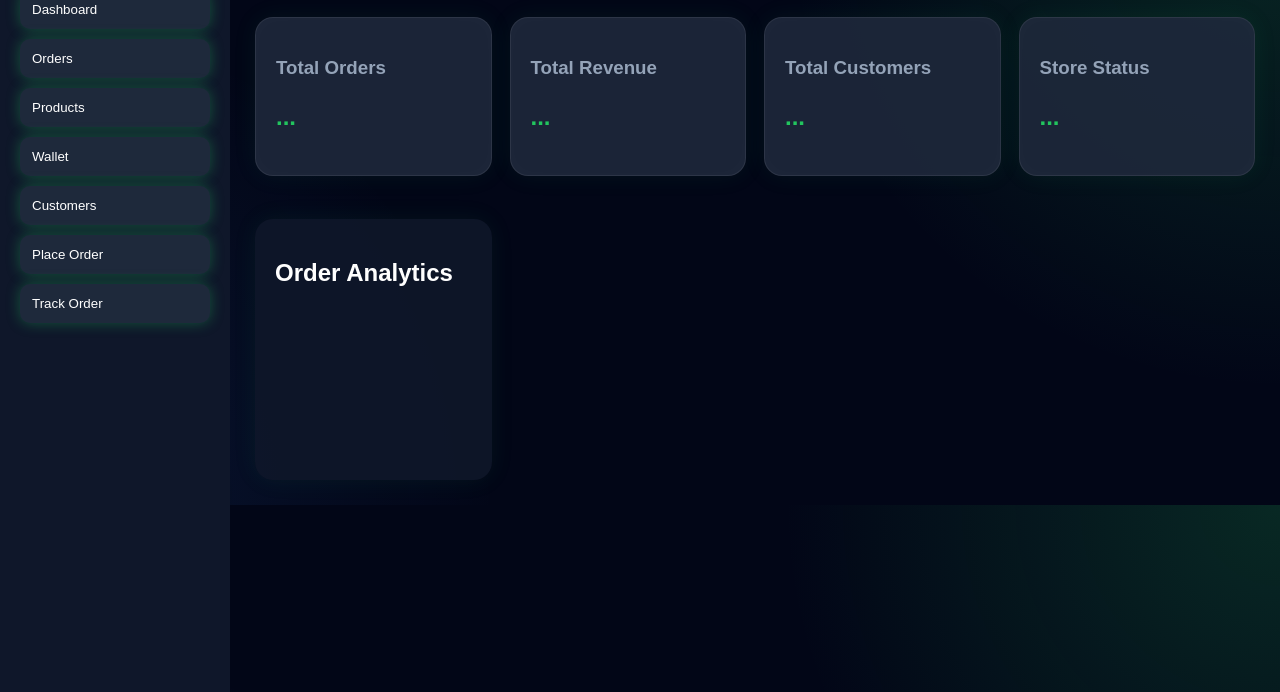
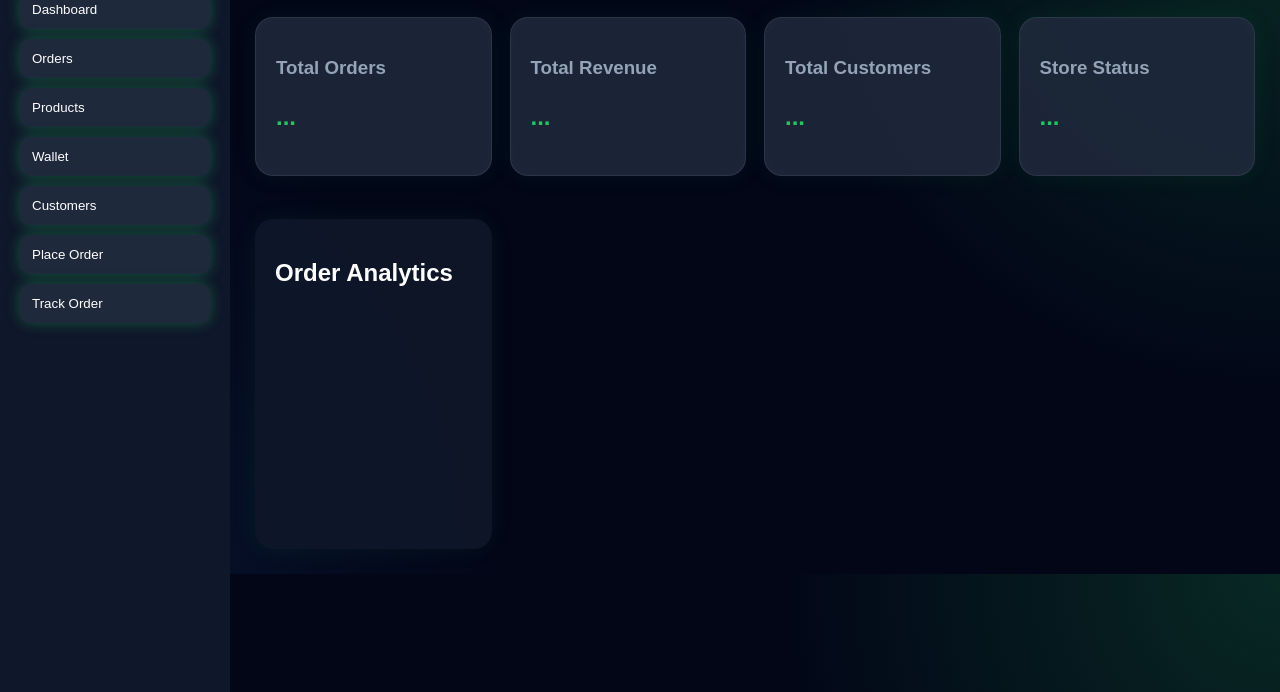
Before and after one commit to cmdtoxic12/Datamart-Store-Front, a plain HTML site: page index.html in a window 1280 px wide. Shown: the part 108-800 px from the top of the page. Drawn offline with nearby package versions, Linux system fonts and the light colour scheme; no server answers.

Commit message:
Add inline styles for chart card and orders chart

```diff
--- a/index.html
+++ b/index.html
@@ -7,6 +7,16 @@
   <link rel="stylesheet" href="style.css" />
 </head>
 <body>
+  <style>
+    .chart-card {
+  min-height: 330px;
+}
+
+#ordersChart {
+  width: 100% !important;
+  max-height: 280px;
+}
+  </style>
 
   <aside class="sidebar">
     <h2>C-LICON</h2>
```
